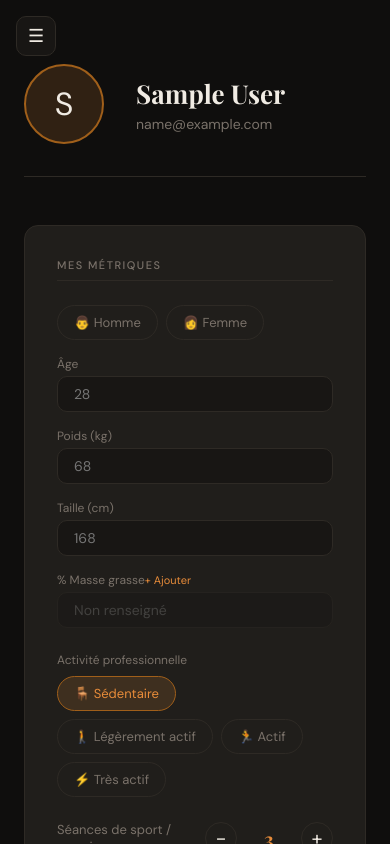
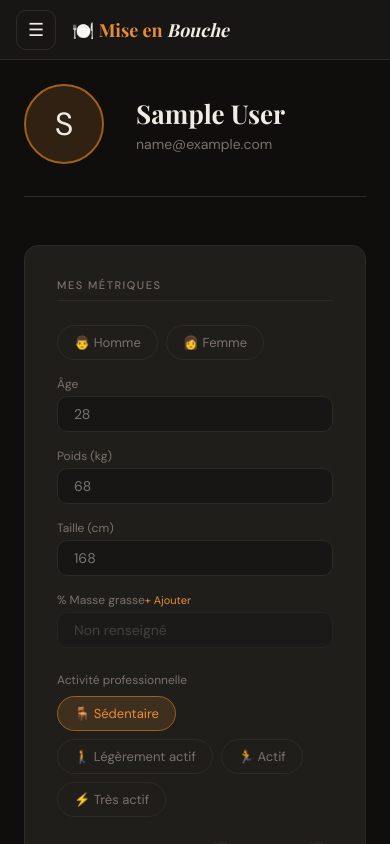
Before and after one commit to MarinaSavart/recipe-app, a React (Vite) app in the folder frontend/: page /profile in a window 390 px wide. Shown: the top 844 px of the page. Built offline with nearby package versions, Linux system fonts and the light colour scheme; no server answers; sample sign-in values are in the browser's storage; a web font is replaced by a local one.

Commit message:
feat(navbar): enhance mobile navigation with header and improved link handling

```diff
--- a/frontend/src/components/Navbar.tsx
+++ b/frontend/src/components/Navbar.tsx
@@ -21,15 +21,21 @@ interface NavbarProps {
   collapsed: boolean
   onToggle: () => void
   mobileOpen: boolean
+  onNavigate: () => void  // called after following a link (closes the menu on mobile)
   theme: 'dark' | 'light'
   onThemeToggle: () => void
 }
 
 /** Sidebar navigation: main nav links, theme toggle, collapse toggle, and account section. */
-export default function Navbar({ recipeCount, favoritesCount, collapsed, onToggle, mobileOpen, theme, onThemeToggle }: NavbarProps) {
+export default function Navbar({ recipeCount, favoritesCount, collapsed, onToggle, mobileOpen, onNavigate, theme, onThemeToggle }: NavbarProps) {
   const navigate = useNavigate()
   const location = useLocation()
   const { user, logout } = useAuth()
+
+  function goTo(path: string) {
+    navigate(path)
+    onNavigate()
+  }
 
   return (
     <>
@@ -50,7 +56,7 @@ export default function Navbar({ recipeCount, favoritesCount, collapsed, onToggl
         </div>
 
         {/* Navbar logo */}
-        <div className="navbar__logo" onClick={() => navigate('/')}>
+        <div className="navbar__logo" onClick={() => goTo('/')}>
           <span className="navbar__logo-icon">🍽️</span>
           <span className="navbar__logo-text">
             Mise en <span>Bouche</span>
@@ -63,7 +69,7 @@ export default function Navbar({ recipeCount, favoritesCount, collapsed, onToggl
             <button
               key={item.path}
               className={`navbar__btn ${location.pathname === item.path ? 'navbar__btn--active' : ''}`}
-              onClick={() => navigate(item.path)}
+              onClick={() => goTo(item.path)}
               title={collapsed ? item.label : undefined}
             >
               <span className="icon">{item.icon}</span>
--- a/frontend/src/main.tsx
+++ b/frontend/src/main.tsx
@@ -55,9 +55,20 @@ function AppLayout() {
 
   return (
     <>
-      <button className="mobile-menu-btn" onClick={() => setMobileOpen(o => !o)}>
-        {mobileOpen ? '✕' : '☰'}
-      </button>
+      {/* Mobile only: fixed top bar, so the menu button never covers the page content */}
+      <header className="mobile-header">
+        <button
+          className="mobile-header__burger"
+          onClick={() => setMobileOpen(o => !o)}
+          aria-label={mobileOpen ? 'Fermer le menu' : 'Ouvrir le menu'}
+          aria-expanded={mobileOpen}
+        >
+          {mobileOpen ? '✕' : '☰'}
+        </button>
+        <span className="mobile-header__logo">
+          🍽️ Mise en <span>Bouche</span>
+        </span>
+      </header>
 
       {mobileOpen && (
         <div
@@ -73,6 +84,7 @@ function AppLayout() {
           collapsed={collapsed}
           onToggle={handleToggle}
           mobileOpen={mobileOpen}
+          onNavigate={() => setMobileOpen(false)}
           theme={theme}
           onThemeToggle={() => setTheme(t => t === 'dark' ? 'light' : 'dark')}
         />
--- a/frontend/src/styles/_pages.scss
+++ b/frontend/src/styles/_pages.scss
@@ -71,6 +71,9 @@
       color: $amber;
     }
   }
+
+  // In a form: chips wrap on several lines instead of scrolling sideways on mobile
+  &--wrap { margin-bottom: 0; }
 }
 
 // ── Grille recettes ────────────────────────────────────────────────────────────
@@ -462,7 +465,8 @@
 
   &__grid {
     display: grid;
-    grid-template-columns: 1fr 1fr;
+    // minmax(0, …): a wide child (e.g. a row of chips) can't stretch the columns past the card
+    grid-template-columns: repeat(2, minmax(0, 1fr));
     gap: $spacing-md;
   }
 
@@ -698,6 +702,12 @@
     padding-bottom: $spacing-xs;
 
     &__btn { flex-shrink: 0; }
+
+    &--wrap {
+      flex-wrap: wrap;
+      overflow-x: visible;
+      padding-bottom: 0;
+    }
   }
 
   .recipes-grid {
@@ -713,13 +723,18 @@
   }
 
   .edit-page {
-    &__grid { grid-template-columns: 1fr; }
+    &__grid { grid-template-columns: minmax(0, 1fr); }
     &__full { grid-column: 1; }
   }
 
+  .edit-section { padding: $spacing-md; }
+
   .import-page { max-width: 100%; }
 
+  // The navbar slides in below the mobile header, which keeps its close button visible
   .navbar {
+    top: $mobile-header-height;
+    height: calc(100dvh - #{$mobile-header-height});
     transform: translateX(-100%);
     transition: transform $transition-layout, width $transition-layout;
 
@@ -736,26 +751,46 @@
     }
   }
 
-  .mobile-menu-btn {
+  .mobile-header {
     display: flex;
+    align-items: center;
+    gap: $spacing-md;
     position: fixed;
-    top: $spacing-md;
-    left: $spacing-md;
+    top: 0; left: 0; right: 0;
     z-index: 60;
-    width: 40px; height: 40px;
+    height: $mobile-header-height;
+    padding: 0 $spacing-md;
     background: $surface;
-    border: 1px solid $border;
-    border-radius: $radius-md;
-    align-items: center; justify-content: center;
-    font-size: 18px;
-    color: $text;
+    border-bottom: 1px solid $border;
+
+    &__burger {
+      display: flex;
+      align-items: center;
+      justify-content: center;
+      width: 40px; height: 40px;
+      flex-shrink: 0;
+      border: 1px solid $border;
+      border-radius: $radius-md;
+      font-size: 18px;
+      color: $text;
+    }
+
+    &__logo {
+      font-family: $font-display;
+      font-size: 18px;
+      font-weight: 700;
+      color: $amber;
+      white-space: nowrap;
+
+      span { color: $text; font-style: italic; }
+    }
   }
 
-  .main { padding-top: 64px; }
+  .main { padding-top: calc(#{$mobile-header-height} + #{$spacing-lg}); }
 }
 
 @media (min-width: 769px) {
-  .mobile-menu-btn { display: none; }
+  .mobile-header { display: none; }
 }
 
 @keyframes spin     { to { transform: rotate(360deg); } }
--- a/frontend/src/styles/_variables.scss
+++ b/frontend/src/styles/_variables.scss
@@ -63,3 +63,4 @@ $transition-layout: 0.25s ease;
 // ── Layout ─────────────────────────────────────────────────────────────────────
 $navbar-width:           290px;
 $navbar-width-collapsed: 64px;
+$mobile-header-height:   60px;
```
